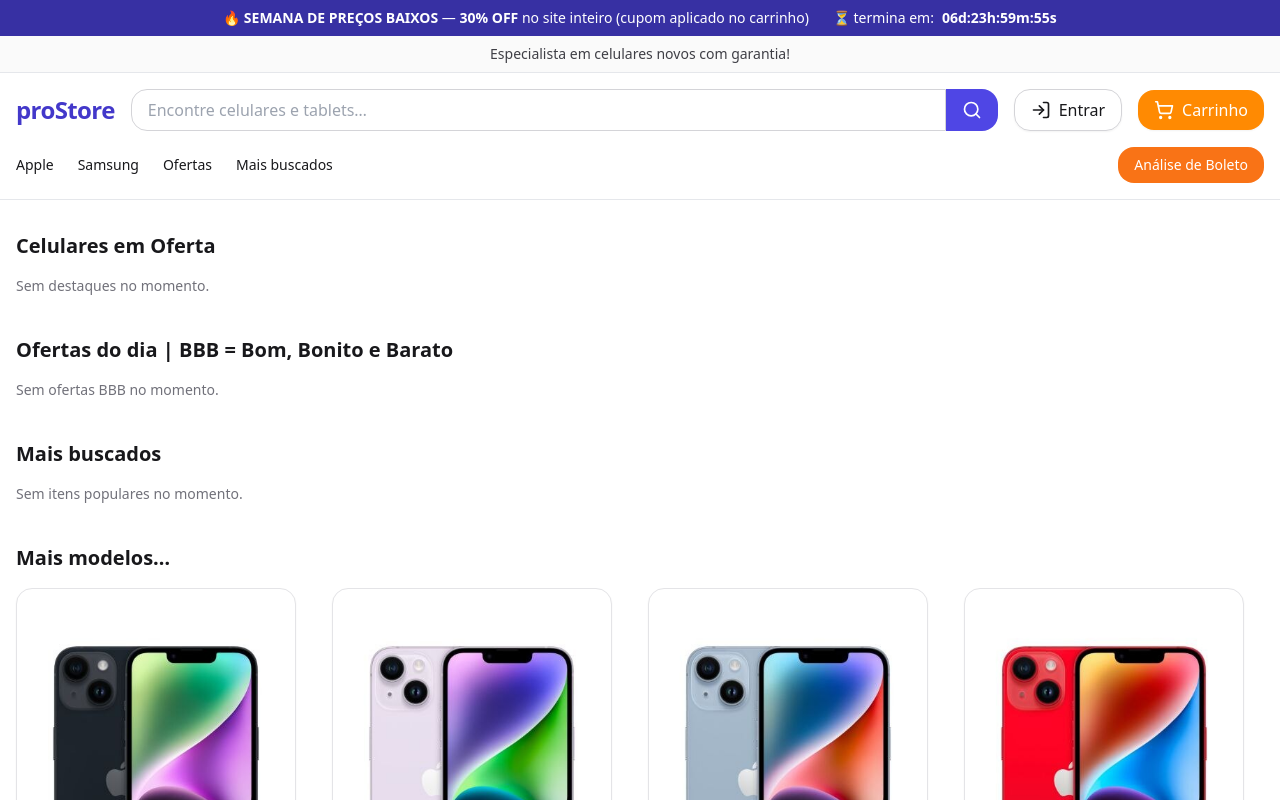
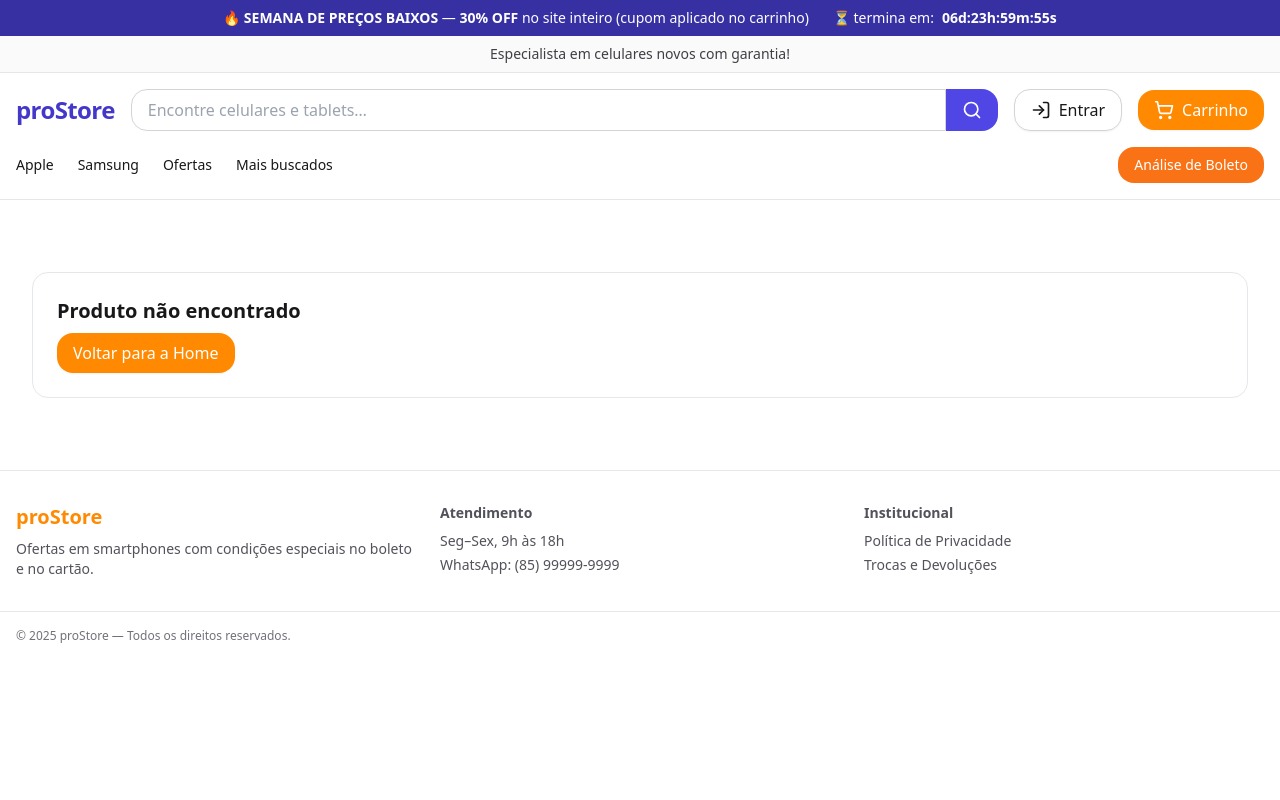
Before and after one commit to blogmarinaluz/SiteOficial, a Next.js app: page / in a window 1280 px wide. Shown: the top 800 px of the page. Built offline with nearby package versions, Linux system fonts and the light colour scheme.

Commit message:
Update page.tsx

```diff
--- a/src/app/page.tsx
+++ b/src/app/page.tsx
@@ -1,94 +1,116 @@
-// src/app/page.tsx  — COMPLETO
+// src/app/produto/[id]/page.tsx — COMPLETO
+"use client";
 
+import { useMemo } from "react";
+import { useParams } from "next/navigation";
 import Link from "next/link";
-import ProductCard from "@/components/ProductCard";
-import CarouselRow from "@/components/CarouselRow";
+import { ShoppingCart } from "lucide-react";
+
 import products from "@/data/products.json";
+import { useCart } from "@/hooks/useCart";
+import { br, withCoupon } from "@/lib/format";
 
-type P = {
+type Product = {
   id: string;
   brand: string;
   name: string;
   image: string;
   price: number;
-  freeShipping?: boolean;
-  featured?: boolean; // “Celulares em Oferta”
-  bbb?: boolean;      // carrossel BBB
-  popular?: boolean;  // carrossel “Mais buscados”
+  color?: string;
+  storage?: string | number;
 };
 
-export default function HomePage() {
-  const list = products as unknown as P[];
+export default function ProdutoPage() {
+  const params = useParams();
+  const id = Array.isArray(params?.id) ? params.id[0] : String(params?.id || "");
+  const { add } = useCart();
 
-  const featured = list.filter(p => p.featured).slice(0, 12);
-  const bbb = list.filter(p => p.bbb).slice(0, 12);
-  const popular = list.filter(p => p.popular).slice(0, 12);
-  const more = list.slice(0, 12); // grid “Mais modelos…”
+  const p: Product | undefined = useMemo(() => {
+    return (products as Product[]).find((x) => x.id === id);
+  }, [id]);
+
+  function handleAdd() {
+    if (!p) return; // ✅ garante para o TS
+    add(
+      {
+        id: p.id,
+        name: p.name,
+        price: p.price,
+        image: p.image,
+        color: p.color,
+        storage: p.storage,
+      },
+      1
+    );
+    alert("Adicionado ao carrinho!");
+  }
+
+  if (!p) {
+    return (
+      <div className="container py-10">
+        <div className="rounded-2xl border p-6">
+          <h1 className="text-xl font-bold mb-2">Produto não encontrado</h1>
+          <Link href="/" className="btn-primary">Voltar para a Home</Link>
+        </div>
+      </div>
+    );
+  }
+
+  const precoPix = withCoupon(p.price); // 30% OFF aplicado
+  const parcela10 = p.price / 10;
 
   return (
-    <>
-      {/* CELULARES EM OFERTA */}
-      <section className="mb-10">
-        <h2 className="text-xl font-extrabold mb-4">Celulares em Oferta</h2>
-        {featured.length === 0 ? (
-          <div className="text-sm text-zinc-500">Sem destaques no momento.</div>
-        ) : (
-          <div className="grid gap-4 sm:grid-cols-2 lg:grid-cols-3 xl:grid-cols-4">
-            {featured.map(p => (
-              <ProductCard key={p.id} p={p} />
-            ))}
+    <div className="container p-6 grid md:grid-cols-[1fr,1fr] gap-8">
+      {/* Imagem */}
+      <div className="rounded-2xl border bg-white p-6 flex items-center justify-center">
+        <img
+          src={p.image}
+          alt={p.name}
+          className="w-full max-w-md h-auto object-contain"
+        />
+      </div>
+
+      {/* Detalhes */}
+      <div className="space-y-4">
+        <div className="text-xs uppercase tracking-wide text-zinc-500">
+          {p.brand?.toLowerCase() === "apple"
+            ? "Apple"
+            : p.brand?.toLowerCase() === "samsung"
+            ? "Samsung"
+            : p.brand}
+        </div>
+        <h1 className="text-2xl font-extrabold leading-tight">{p.name}</h1>
+
+        <div className="space-y-1">
+          <div className="text-2xl font-black text-accent">{br(precoPix)} no PIX</div>
+          <div className="text-sm text-zinc-500 line-through">{br(p.price)} sem desconto</div>
+          <div className="text-sm text-zinc-700">
+            ou 10x de <b>{br(parcela10)}</b>{" "}
+            <span className="text-emerald-600 font-medium">sem juros</span>
           </div>
-        )}
-      </section>
+          <div className="text-xs text-zinc-500">
+            Cupom de <b>30% OFF</b> aplicado automaticamente.
+          </div>
+        </div>
 
-      {/* BBB */}
-      <section className="mb-10">
-        <h2 className="text-xl font-extrabold mb-4">
-          Ofertas do dia | BBB = Bom, Bonito e Barato
-        </h2>
-        {bbb.length === 0 ? (
-          <div className="text-sm text-zinc-500">Sem ofertas BBB no momento.</div>
-        ) : (
-          <CarouselRow>
-            {bbb.map(p => (
-              <div key={p.id} className="w-[260px]">
-                <ProductCard p={p} />
-              </div>
-            ))}
-          </CarouselRow>
-        )}
-      </section>
-
-      {/* MAIS BUSCADOS */}
-      <section className="mb-10">
-        <h2 className="text-xl font-extrabold mb-4">Mais buscados</h2>
-        {popular.length === 0 ? (
-          <div className="text-sm text-zinc-500">Sem itens populares no momento.</div>
-        ) : (
-          <CarouselRow>
-            {popular.map(p => (
-              <div key={p.id} className="w-[260px]">
-                <ProductCard p={p} />
-              </div>
-            ))}
-          </CarouselRow>
-        )}
-      </section>
-
-      {/* MAIS MODELOS */}
-      <section className="mb-6">
-        <h2 className="text-xl font-extrabold mb-4">Mais modelos…</h2>
-        <div className="grid gap-4 sm:grid-cols-2 lg:grid-cols-3 xl:grid-cols-4">
-          {more.map(p => (
-            <ProductCard key={p.id} p={p} />
-          ))}
-        </div>
-        <div className="text-center mt-6">
-          <Link href="/buscar?q=" className="btn-outline inline-block">
-            Ver mais modelos
+        {/* Ações */}
+        <div className="flex gap-3 pt-2">
+          <button className="btn-primary" onClick={handleAdd}>
+            <ShoppingCart className="w-5 h-5 mr-2" />
+            Adicionar ao carrinho
+          </button>
+          <Link href="/carrinho" className="btn-outline">
+            Ver carrinho
           </Link>
         </div>
-      </section>
-    </>
+
+        {/* Informações extras */}
+        <ul className="text-sm text-zinc-700 space-y-1 pt-3">
+          <li>Produto novo, lacrado e com garantia.</li>
+          <li>Emissão de nota fiscal.</li>
+          <li>Envio para todo o Brasil.</li>
+        </ul>
+      </div>
+    </div>
   );
 }
```
